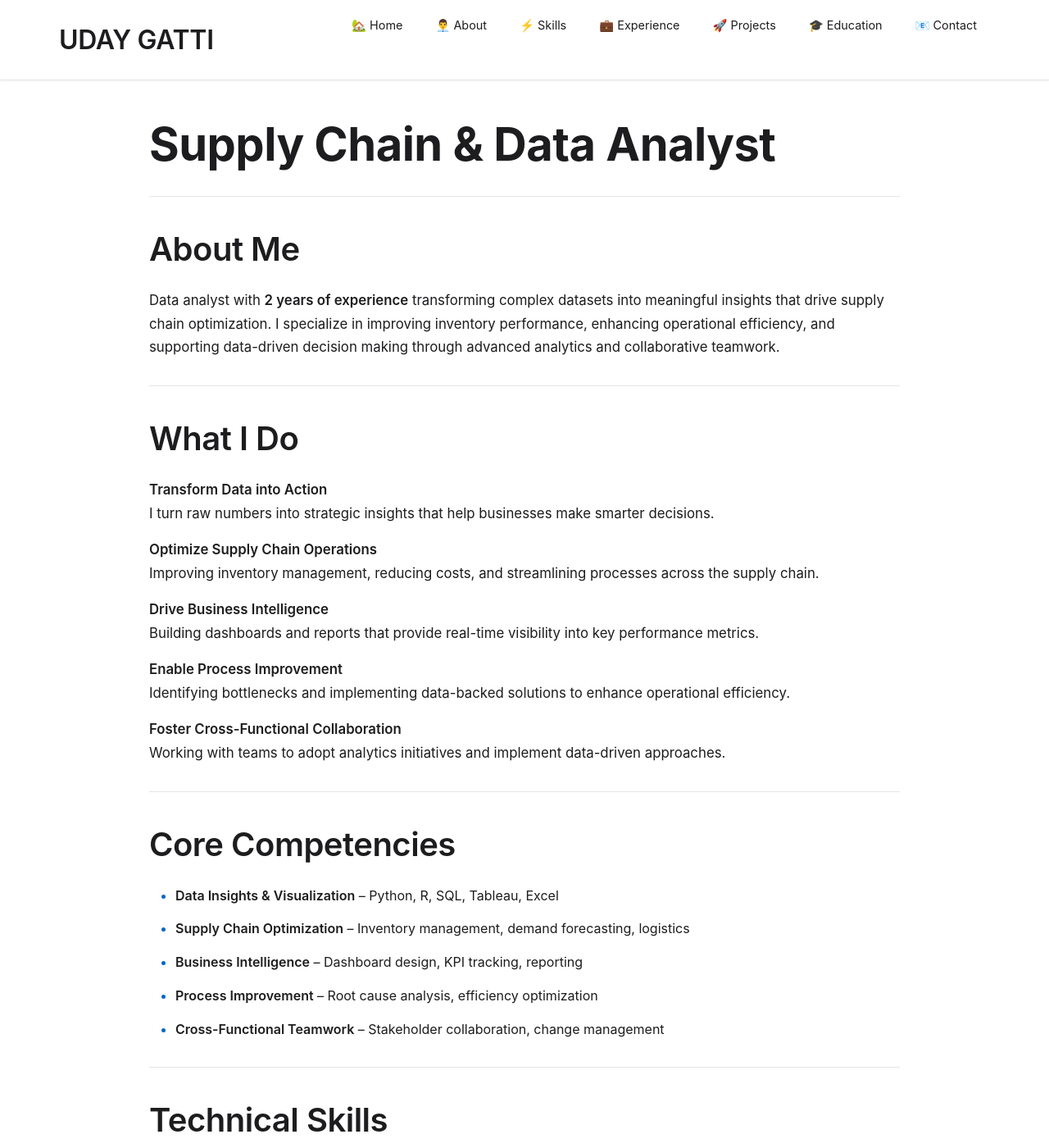
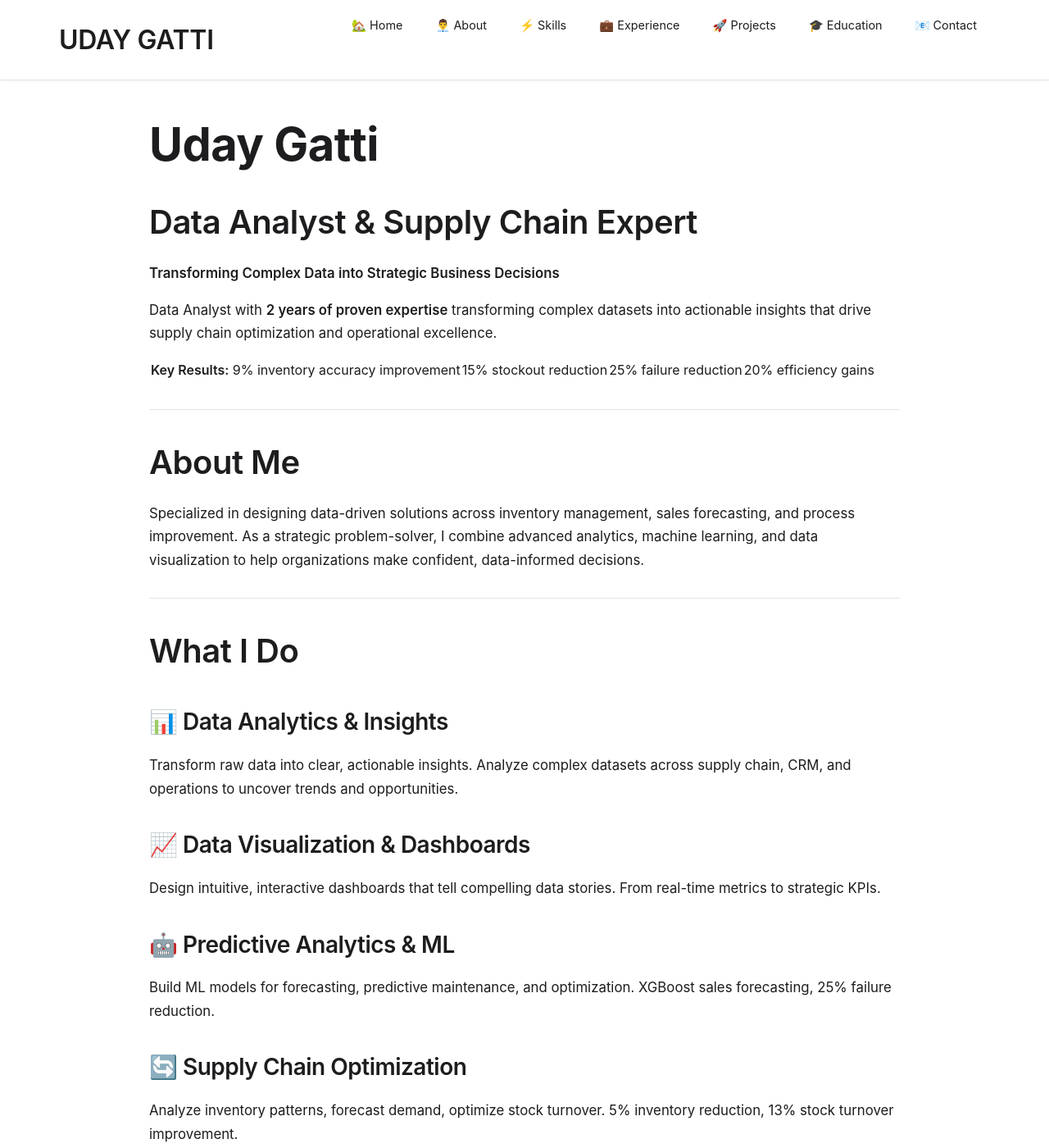
Before and after one commit to gattiuday/portfolio, a Jekyll site: the page built from index.md, in a window 1280 px wide and 1400 px high. Shown: the whole window at 82% size. Built offline with Jekyll 4.4.1, drawn with Linux system fonts in a browser that asks for light colours; some of the changed text lies outside the part shown.

Commit message:
Redesign homepage with professional content from resume

```diff
--- a/index.md
+++ b/index.md
@@ -3,62 +3,119 @@
 title: Home
 ---
 
-# Supply Chain & Data Analyst
+# Uday Gatti
+## Data Analyst & Supply Chain Expert
 
+**Transforming Complex Data into Strategic Business Decisions**
+
+Data Analyst with **2 years of proven expertise** transforming complex datasets into actionable insights that drive supply chain optimization and operational excellence.
+
+**Key Results:** 9% inventory accuracy improvement | 15% stockout reduction | 25% failure reduction | 20% efficiency gains
 
 ---
 
 ## About Me
 
-Data analyst with **2 years of experience** transforming complex datasets into meaningful insights that drive supply chain optimization. I specialize in improving inventory performance, enhancing operational efficiency, and supporting data-driven decision making through advanced analytics and collaborative teamwork.
+Specialized in designing data-driven solutions across inventory management, sales forecasting, and process improvement. As a strategic problem-solver, I combine advanced analytics, machine learning, and data visualization to help organizations make confident, data-informed decisions.
 
 ---
 
 ## What I Do
 
-**Transform Data into Action**
-I turn raw numbers into strategic insights that help businesses make smarter decisions.
+### 📊 Data Analytics & Insights
+Transform raw data into clear, actionable insights. Analyze complex datasets across supply chain, CRM, and operations to uncover trends and opportunities.
 
-**Optimize Supply Chain Operations**
-Improving inventory management, reducing costs, and streamlining processes across the supply chain.
+### 📈 Data Visualization & Dashboards
+Design intuitive, interactive dashboards that tell compelling data stories. From real-time metrics to strategic KPIs.
 
-**Drive Business Intelligence**
-Building dashboards and reports that provide real-time visibility into key performance metrics.
+### 🤖 Predictive Analytics & ML
+Build ML models for forecasting, predictive maintenance, and optimization. XGBoost sales forecasting, 25% failure reduction.
 
-**Enable Process Improvement**
-Identifying bottlenecks and implementing data-backed solutions to enhance operational efficiency.
+### 🔄 Supply Chain Optimization
+Analyze inventory patterns, forecast demand, optimize stock turnover. 5% inventory reduction, 13% stock turnover improvement.
 
-**Foster Cross-Functional Collaboration**
-Working with teams to adopt analytics initiatives and implement data-driven approaches.
+### ☁️ Data Engineering & Cloud
+Architect data pipelines, ETL processes, analytics infrastructure on GCP, AWS, Azure. BigQuery, NoSQL expertise.
 
 ---
 
 ## Core Competencies
 
-- **Data Insights & Visualization** – Python, R, SQL, Tableau, Excel
-- **Supply Chain Optimization** – Inventory management, demand forecasting, logistics
-- **Business Intelligence** – Dashboard design, KPI tracking, reporting
-- **Process Improvement** – Root cause analysis, efficiency optimization
-- **Cross-Functional Teamwork** – Stakeholder collaboration, change management
+**Analytics & Modeling**
+Data Analytics | Data Visualization | Machine Learning | Predictive Modeling | Big Data | Statistical Analysis
+
+**Technical Tools**
+Python | R | SQL | BigQuery | Tableau | Power BI | AWS | GCP | Azure | Excel | Oracle BI
+
+**Business & Leadership**
+Supply Chain Optimization | Inventory Management | Process Improvement | Agile/Scrum | Leadership
 
 ---
 
-## Technical Skills
+## Experience Highlights
 
-**Programming & Analysis**
-Python, R, SQL, VBA, DAX
+**Inventory & Sales Data Analyst** - Gran Trade Inc
+- ✓ Improved inventory accuracy by 9%
+- ✓ Reduced stockouts by 15% using demand forecasting
+- ✓ Analyzed 1,000+ SKUs to identify performance patterns
+- ✓ Built interactive dashboards tracking real-time metrics
 
-**Visualization & BI Tools**
-Tableau, Power BI, Excel, Looker
+**Inventory Management Analyst** - Capstone Project
+- ✓ Reduced excess inventory by 5%
+- ✓ Improved stock turnover ratio by 13%
+- ✓ Developed comprehensive inventory analysis framework
 
-**Supply Chain Systems**
-SAP, Oracle SCM, JDA/Blue Yonder, Manhattan Associates
+**Data Analyst** - Smart Internz
+- ✓ Built predictive maintenance models reducing failures by 25%
+- ✓ Designed operational dashboards and KPI systems
+- ✓ Developed ML models for anomaly detection
 
-**Advanced Analytics**
-Predictive Modeling, Statistical Analysis, Machine Learning, Forecasting
+**Data Analyst** - Cognibot
+- ✓ Engineered data collection and ingestion systems
+- ✓ Designed dashboards improving efficiency by 20%
+- ✓ Supported data-driven decision-making across teams
 
 ---
 
-## Explore My Work
+## Project Highlights
 
-*Use the navigation menu above to explore my experience, projects, skills, and education.*
+**NCAA Ticket Sales Forecast**
+Advanced predictive modeling using XGBoost and Deep Neural Networks for ticket sales forecasting.
+
+**Global Food Security Analysis**
+Large-scale data visualization in Tableau analyzing global food security trends across 50+ countries.
+
+**Firm Bankruptcy Prediction Model**
+Classification model using SAS Enterprise Miner with 89% accuracy.
+
+---
+
+## Education & Certifications
+
+**Master of Science** - Analytics & Systems
+University of Bridgeport | Specialized in data science and machine learning
+
+**Bachelor of Engineering** - Computer Science
+Sathyabama University
+
+**Professional Certifications**
+- ✓ Google Data Analytics Professional Certificate
+- ✓ IBM Data Analyst Professional Certificate
+- ✓ Microsoft Power BI Data Analyst Associate
+- ✓ CompTIA Security+ Data Analyst (Data+)
+
+**Leadership & Recognition**
+- Co-founder, ACM Student Chapter at University of Bridgeport
+- Member, Delta Mu Delta Honor Society
+- IEEE Published Author: "Mood-based Music Recommendation Using Machine Learning"
+
+---
+
+## Let's Connect
+
+**Location:** Phoenix, AZ
+**Email:** gattiuday@gmail.com
+**Portfolio:** [Explore Projects](/portfolio/projects)
+**LinkedIn:** [Connect](https://linkedin.com)
+
+*Interested in collaborating? Let's connect and explore how data-driven strategies can transform your business.*
```
